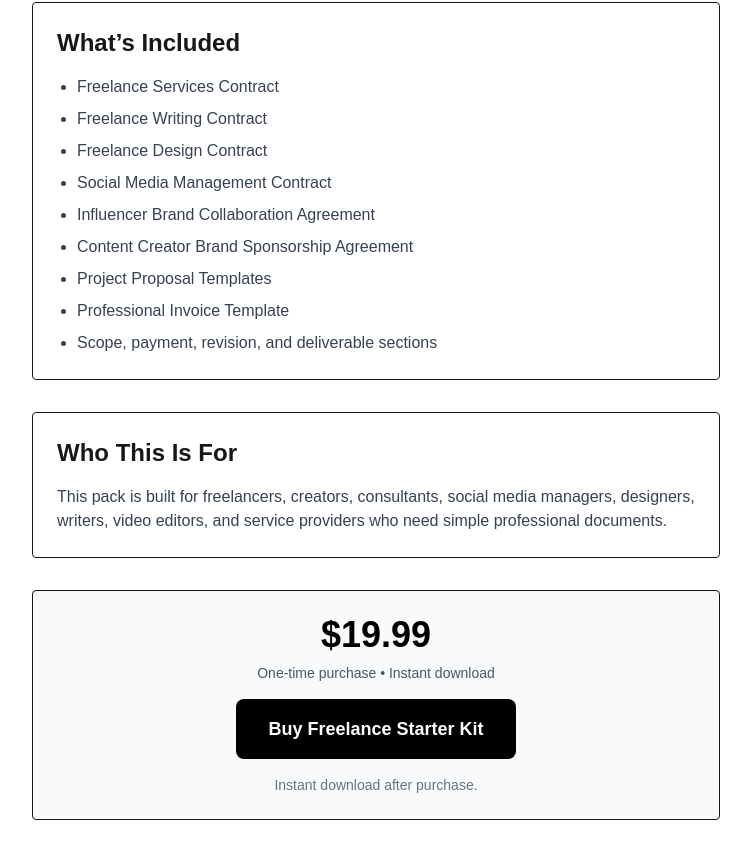
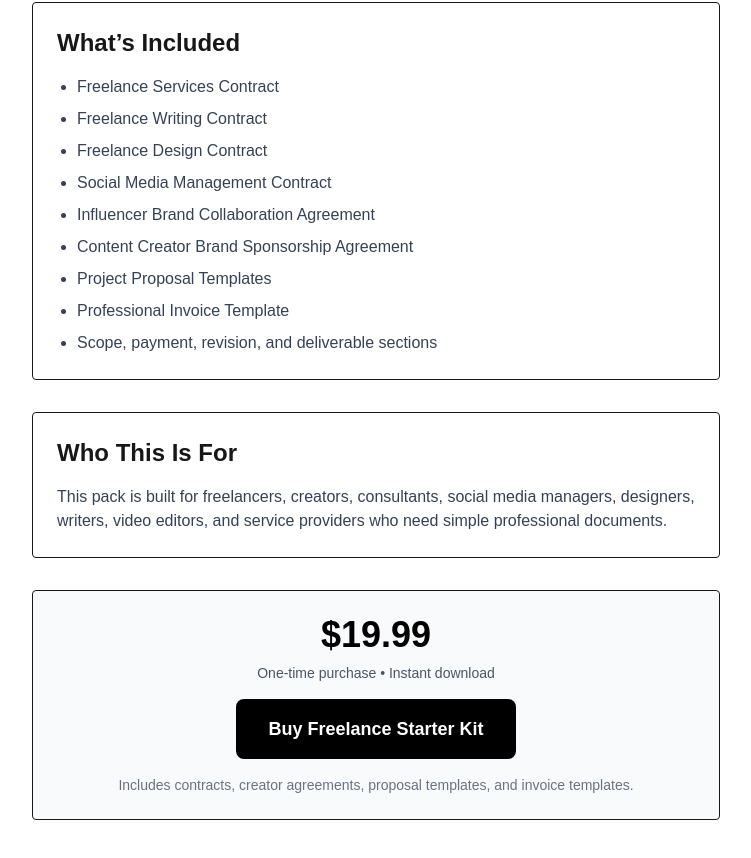
Before and after one commit to Airjam85/template-site, a Next.js app: page /packs/freelance-starter-kit in a window 1280 px wide. Shown: the part 230-1088 px from the top of the page, without its empty margins (264-1015 px from the left). Built offline with nearby package versions, Linux system fonts and the light colour scheme.

Commit message:
pack button styling freelance

```diff
--- a/app/[category]/[slug]/page.js
+++ b/app/[category]/[slug]/page.js
@@ -142,7 +142,8 @@ console.log(
   "professional-invoice-template"
 ].includes(template.slug) && (
   <div className="mt-8 border rounded p-5 bg-gray-50">
-    <h2 className="text-xl font-semibold mb-2">
+    <h2 className="text-xl font-semibold text-black mb-2">
+
       Want the complete freelance pack?
     </h2>
 
--- a/app/packs/freelance-starter-kit/page.js
+++ b/app/packs/freelance-starter-kit/page.js
@@ -69,8 +69,9 @@ export default function FreelanceStarterKitPage() {
         </a>
 
         <p className="text-sm text-gray-500 mt-4">
-          Instant download after purchase.
-        </p>
+  Includes contracts, creator agreements, proposal templates,
+  and invoice templates.
+</p>
       </div>
     </main>
   );
```
